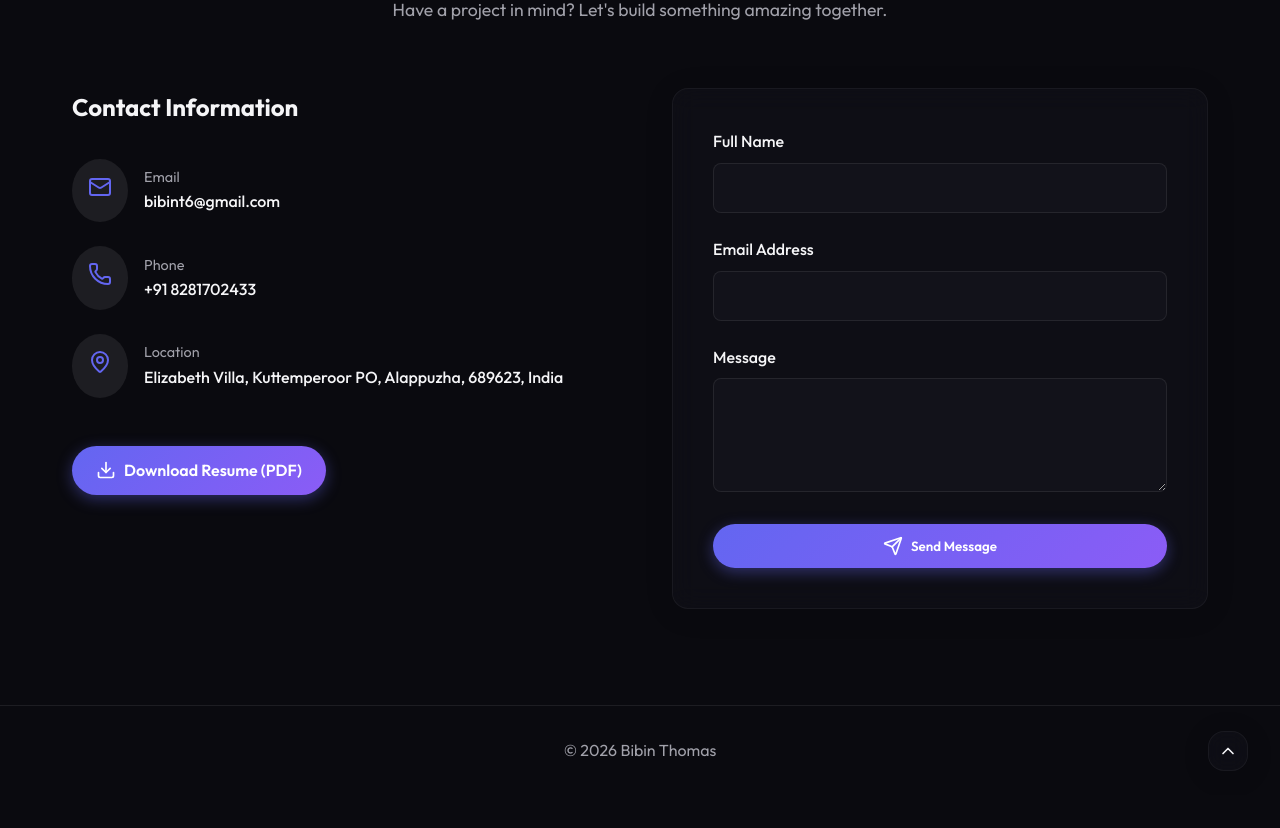
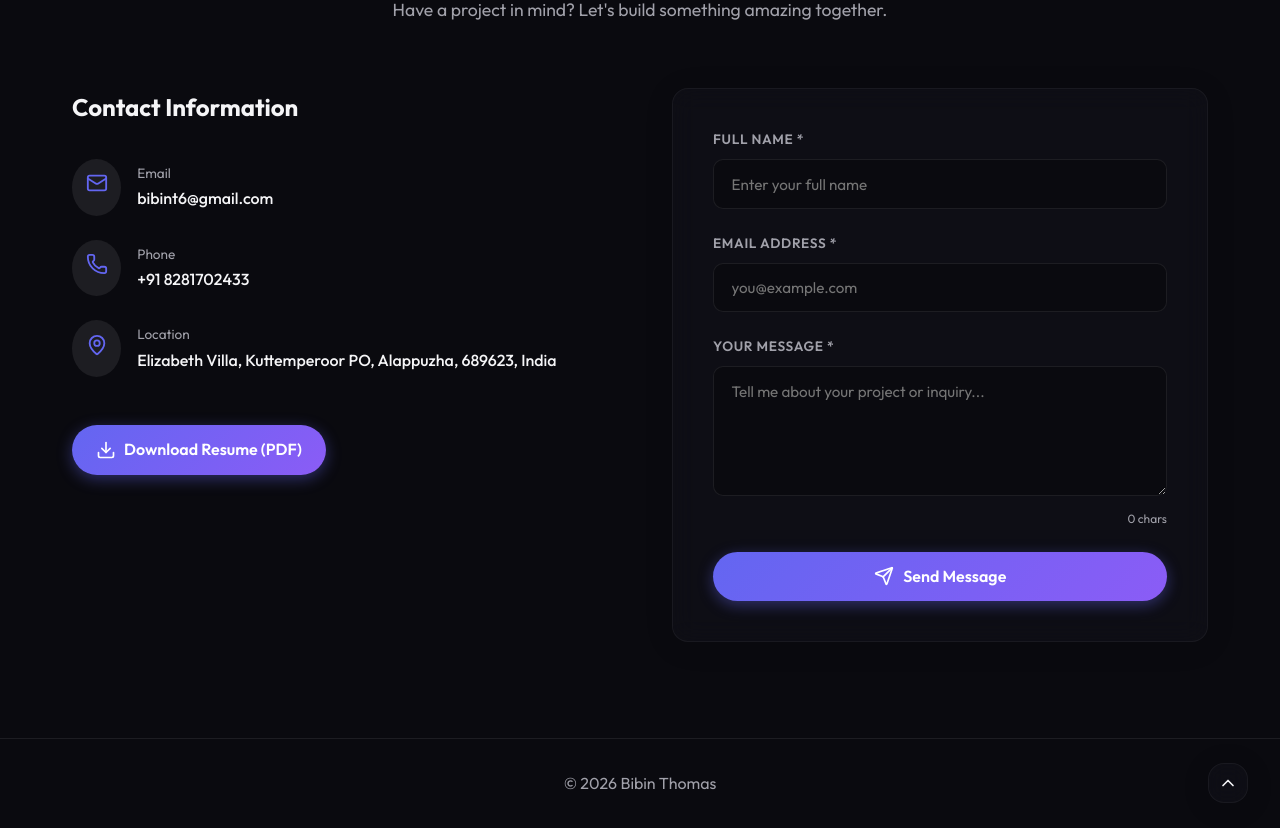
Before and after one commit to Bibin369/Bib_Portfolio, a React (Vite) app: page / in a window 1280 px wide. Shown: the part 8860-9688 px from the top of the page. Before the commit the page ends 9655 px from the top, so only its background shows below. Built offline with nearby package versions, Linux system fonts and the light colour scheme.

Commit message:
Upgrade contact form: validation, spam protection, animations

```diff
--- a/src/sections/Contact.jsx
+++ b/src/sections/Contact.jsx
@@ -1,46 +1,106 @@
-import React, { useState } from 'react';
+import React, { useState, useRef } from 'react';
 import SectionHeading from '../components/SectionHeading';
 import { portfolioData } from '../data/portfolioData';
 import { motion, AnimatePresence } from 'framer-motion';
-import { Mail, Phone, MapPin, Send, Download } from 'lucide-react';
+import { Mail, Phone, MapPin, Send, Download, CheckCircle, AlertCircle, Loader } from 'lucide-react';
+
+const inputStyle = {
+  width: '100%',
+  padding: '0.9rem 1.1rem',
+  borderRadius: '10px',
+  border: '1.5px solid var(--border-color)',
+  background: 'var(--bg-primary)',
+  color: 'var(--text-primary)',
+  fontFamily: 'inherit',
+  fontSize: '0.95rem',
+  outline: 'none',
+  transition: 'border-color 0.25s, box-shadow 0.25s',
+  boxSizing: 'border-box',
+};
+
+const labelStyle = {
+  display: 'block',
+  marginBottom: '0.5rem',
+  color: 'var(--text-secondary)',
+  fontWeight: 600,
+  fontSize: '0.85rem',
+  letterSpacing: '0.05em',
+  textTransform: 'uppercase',
+};
 
 export default function Contact() {
   const { contact, hero } = portfolioData;
-  const [formData, setFormData] = useState({ name: '', email: '', message: '' });
+  const [formData, setFormData] = useState({ name: '', email: '', message: '', honeypot: '' });
+  const [errors, setErrors] = useState({});
   const [isSubmitting, setIsSubmitting] = useState(false);
   const [submitStatus, setSubmitStatus] = useState(null); // 'success' | 'error' | null
+  const [hasSubmitted, setHasSubmitted] = useState(false);
+  const lastSubmitTime = useRef(0);
+
+  // Validation
+  const validate = () => {
+    const newErrors = {};
+    if (!formData.name.trim() || formData.name.trim().length < 2) {
+      newErrors.name = 'Please enter your full name (at least 2 characters).';
+    }
+    const emailRegex = /^[^\s@]+@[^\s@]+\.[^\s@]+$/;
+    if (!formData.email.trim() || !emailRegex.test(formData.email.trim())) {
+      newErrors.email = 'Please enter a valid email address.';
+    }
+    if (!formData.message.trim() || formData.message.trim().length < 10) {
+      newErrors.message = 'Message must be at least 10 characters.';
+    }
+    return newErrors;
+  };
 
   const handleSubmit = async (e) => {
     e.preventDefault();
+
+    // Honeypot check (bot filled the hidden field)
+    if (formData.honeypot) return;
+
+    // Spam throttle: prevent resubmission within 30 seconds
+    const now = Date.now();
+    if (now - lastSubmitTime.current < 30000 && hasSubmitted) {
+      setSubmitStatus('throttle');
+      return;
+    }
+
+    const validationErrors = validate();
+    if (Object.keys(validationErrors).length > 0) {
+      setErrors(validationErrors);
+      return;
+    }
+
+    setErrors({});
     setIsSubmitting(true);
     setSubmitStatus(null);
 
     try {
-      const response = await fetch("https://api.web3forms.com/submit", {
-        method: "POST",
-        headers: {
-          "Content-Type": "application/json",
-          Accept: "application/json",
-        },
+      const response = await fetch('https://api.web3forms.com/submit', {
+        method: 'POST',
+        headers: { 'Content-Type': 'application/json', Accept: 'application/json' },
         body: JSON.stringify({
-          // USER INSTRUCTION: Replace with your actual Web3Forms access key from https://web3forms.com/
-          access_key: "4b5b569b-bcc9-47f7-9662-46fbe21fc1a0",
+          access_key: '4b5b569b-bcc9-47f7-9662-46fbe21fc1a0',
+          subject: `Portfolio Contact from ${formData.name}`,
+          from_name: formData.name,
           name: formData.name,
           email: formData.email,
-          message: formData.message
+          message: formData.message,
+          botcheck: formData.honeypot || false,
         }),
       });
-
       const result = await response.json();
       if (result.success) {
         setSubmitStatus('success');
-        setFormData({ name: '', email: '', message: '' });
-        // Clear success message after 5 seconds
-        setTimeout(() => setSubmitStatus(null), 5000);
+        setHasSubmitted(true);
+        lastSubmitTime.current = Date.now();
+        setFormData({ name: '', email: '', message: '', honeypot: '' });
+        setTimeout(() => setSubmitStatus(null), 7000);
       } else {
         setSubmitStatus('error');
       }
-    } catch (error) {
+    } catch {
       setSubmitStatus('error');
     } finally {
       setIsSubmitting(false);
@@ -48,7 +108,20 @@ export default function Contact() {
   };
 
   const handleChange = (e) => {
-    setFormData({ ...formData, [e.target.name]: e.target.value });
+    const { name, value } = e.target;
+    setFormData(prev => ({ ...prev, [name]: value }));
+    // Clear the field error on change
+    if (errors[name]) setErrors(prev => ({ ...prev, [name]: undefined }));
+  };
+
+  const handleFocus = (e) => {
+    e.target.style.borderColor = 'var(--accent-primary)';
+    e.target.style.boxShadow = '0 0 0 3px var(--accent-glow)';
+  };
+
+  const handleBlur = (e) => {
+    e.target.style.borderColor = errors[e.target.name] ? '#ef4444' : 'var(--border-color)';
+    e.target.style.boxShadow = 'none';
   };
 
   return (
@@ -67,35 +140,21 @@ export default function Contact() {
           <h3 style={{ fontSize: '1.5rem', marginBottom: '2rem', color: 'var(--text-primary)' }}>Contact Information</h3>
 
           <div style={{ display: 'flex', flexDirection: 'column', gap: '1.5rem', marginBottom: '3rem' }}>
-            <div style={{ display: 'flex', alignItems: 'center', gap: '1rem' }}>
-              <div style={{ background: 'var(--border-color)', padding: '1rem', borderRadius: '50%', color: 'var(--accent-primary)' }}>
-                <Mail size={24} />
+            {[
+              { icon: <Mail size={22} />, label: 'Email', value: contact.email },
+              { icon: <Phone size={22} />, label: 'Phone', value: contact.phone },
+              { icon: <MapPin size={22} />, label: 'Location', value: contact.location },
+            ].map(({ icon, label, value }) => (
+              <div key={label} style={{ display: 'flex', alignItems: 'center', gap: '1rem' }}>
+                <div style={{ background: 'var(--border-color)', padding: '0.85rem', borderRadius: '50%', color: 'var(--accent-primary)', flexShrink: 0 }}>
+                  {icon}
                 </div>
                 <div>
-                <p style={{ color: 'var(--text-secondary)', fontSize: '0.9rem' }}>Email</p>
-                <p style={{ color: 'var(--text-primary)', fontWeight: 500 }}>{contact.email}</p>
+                  <p style={{ color: 'var(--text-secondary)', fontSize: '0.85rem', marginBottom: '0.1rem' }}>{label}</p>
+                  <p style={{ color: 'var(--text-primary)', fontWeight: 500 }}>{value}</p>
                 </div>
               </div>
-
-            <div style={{ display: 'flex', alignItems: 'center', gap: '1rem' }}>
-              <div style={{ background: 'var(--border-color)', padding: '1rem', borderRadius: '50%', color: 'var(--accent-primary)' }}>
-                <Phone size={24} />
-              </div>
-              <div>
-                <p style={{ color: 'var(--text-secondary)', fontSize: '0.9rem' }}>Phone</p>
-                <p style={{ color: 'var(--text-primary)', fontWeight: 500 }}>{contact.phone}</p>
-              </div>
-            </div>
-
-            <div style={{ display: 'flex', alignItems: 'center', gap: '1rem' }}>
-              <div style={{ background: 'var(--border-color)', padding: '1rem', borderRadius: '50%', color: 'var(--accent-primary)' }}>
-                <MapPin size={24} />
-              </div>
-              <div>
-                <p style={{ color: 'var(--text-secondary)', fontSize: '0.9rem' }}>Location</p>
-                <p style={{ color: 'var(--text-primary)', fontWeight: 500 }}>{contact.location}</p>
-              </div>
-            </div>
+            ))}
           </div>
 
           <a href={hero.resumeLink} className="btn-primary" style={{ display: 'inline-flex', alignItems: 'center', gap: '0.5rem' }}>
@@ -111,118 +170,180 @@ export default function Contact() {
           viewport={{ once: true }}
           transition={{ duration: 0.6, delay: 0.2 }}
         >
-          <form onSubmit={handleSubmit} className="glass-panel" style={{ padding: '2.5rem', display: 'flex', flexDirection: 'column', gap: '1.5rem' }}>
+          <form
+            onSubmit={handleSubmit}
+            noValidate
+            className="glass-panel"
+            style={{ padding: '2.5rem', display: 'flex', flexDirection: 'column', gap: '1.5rem' }}
+          >
+            {/* Honeypot hidden field — bots fill this, humans don't */}
+            <input
+              type="text"
+              name="honeypot"
+              value={formData.honeypot}
+              onChange={handleChange}
+              style={{ display: 'none' }}
+              tabIndex="-1"
+              autoComplete="off"
+            />
+
+            {/* Name */}
             <div>
-              <label htmlFor="name" style={{ display: 'block', marginBottom: '0.5rem', color: 'var(--text-primary)', fontWeight: 500 }}>Full Name</label>
+              <label htmlFor="name" style={labelStyle}>Full Name *</label>
               <input
                 type="text"
                 id="name"
                 name="name"
+                placeholder="Enter your full name"
                 value={formData.name}
                 onChange={handleChange}
-                required
-                style={{
-                  width: '100%',
-                  padding: '1rem',
-                  borderRadius: '8px',
-                  border: '1px solid var(--border-color)',
-                  background: 'var(--bg-secondary)',
-                  color: 'var(--text-primary)',
-                  fontFamily: 'inherit',
-                  outline: 'none',
-                  transition: 'border-color 0.2s'
-                }}
-                onFocus={(e) => e.target.style.borderColor = 'var(--accent-primary)'}
-                onBlur={(e) => e.target.style.borderColor = 'var(--border-color)'}
+                onFocus={handleFocus}
+                onBlur={handleBlur}
+                style={{ ...inputStyle, borderColor: errors.name ? '#ef4444' : 'var(--border-color)' }}
+                disabled={isSubmitting}
               />
+              <AnimatePresence>
+                {errors.name && (
+                  <motion.p initial={{ opacity: 0, y: -4 }} animate={{ opacity: 1, y: 0 }} exit={{ opacity: 0 }}
+                    style={{ color: '#ef4444', fontSize: '0.8rem', marginTop: '0.4rem', display: 'flex', alignItems: 'center', gap: '0.3rem' }}>
+                    <AlertCircle size={13} /> {errors.name}
+                  </motion.p>
+                )}
+              </AnimatePresence>
             </div>
 
+            {/* Email */}
             <div>
-              <label htmlFor="email" style={{ display: 'block', marginBottom: '0.5rem', color: 'var(--text-primary)', fontWeight: 500 }}>Email Address</label>
+              <label htmlFor="email" style={labelStyle}>Email Address *</label>
               <input
                 type="email"
                 id="email"
                 name="email"
+                placeholder="you@example.com"
                 value={formData.email}
                 onChange={handleChange}
-                required
-                style={{
-                  width: '100%',
-                  padding: '1rem',
-                  borderRadius: '8px',
-                  border: '1px solid var(--border-color)',
-                  background: 'var(--bg-secondary)',
-                  color: 'var(--text-primary)',
-                  fontFamily: 'inherit',
-                  outline: 'none',
-                  transition: 'border-color 0.2s'
-                }}
-                onFocus={(e) => e.target.style.borderColor = 'var(--accent-primary)'}
-                onBlur={(e) => e.target.style.borderColor = 'var(--border-color)'}
+                onFocus={handleFocus}
+                onBlur={handleBlur}
+                style={{ ...inputStyle, borderColor: errors.email ? '#ef4444' : 'var(--border-color)' }}
+                disabled={isSubmitting}
               />
+              <AnimatePresence>
+                {errors.email && (
+                  <motion.p initial={{ opacity: 0, y: -4 }} animate={{ opacity: 1, y: 0 }} exit={{ opacity: 0 }}
+                    style={{ color: '#ef4444', fontSize: '0.8rem', marginTop: '0.4rem', display: 'flex', alignItems: 'center', gap: '0.3rem' }}>
+                    <AlertCircle size={13} /> {errors.email}
+                  </motion.p>
+                )}
+              </AnimatePresence>
             </div>
 
+            {/* Message */}
             <div>
-              <label htmlFor="message" style={{ display: 'block', marginBottom: '0.5rem', color: 'var(--text-primary)', fontWeight: 500 }}>Message</label>
+              <label htmlFor="message" style={labelStyle}>Your Message *</label>
               <textarea
                 id="message"
                 name="message"
+                placeholder="Tell me about your project or inquiry..."
                 value={formData.message}
                 onChange={handleChange}
-                required
+                onFocus={handleFocus}
+                onBlur={handleBlur}
                 rows="5"
-                style={{
-                  width: '100%',
-                  padding: '1rem',
-                  borderRadius: '8px',
-                  border: '1px solid var(--border-color)',
-                  background: 'var(--bg-secondary)',
-                  color: 'var(--text-primary)',
-                  fontFamily: 'inherit',
-                  outline: 'none',
-                  transition: 'border-color 0.2s',
-                  resize: 'vertical'
-                }}
-                onFocus={(e) => e.target.style.borderColor = 'var(--accent-primary)'}
-                onBlur={(e) => e.target.style.borderColor = 'var(--border-color)'}
-              ></textarea>
+                style={{ ...inputStyle, borderColor: errors.message ? '#ef4444' : 'var(--border-color)', resize: 'vertical', minHeight: '130px' }}
+                disabled={isSubmitting}
+              />
+              <div style={{ display: 'flex', justifyContent: 'space-between', alignItems: 'center', marginTop: '0.3rem' }}>
+                <AnimatePresence>
+                  {errors.message && (
+                    <motion.p initial={{ opacity: 0, y: -4 }} animate={{ opacity: 1, y: 0 }} exit={{ opacity: 0 }}
+                      style={{ color: '#ef4444', fontSize: '0.8rem', display: 'flex', alignItems: 'center', gap: '0.3rem' }}>
+                      <AlertCircle size={13} /> {errors.message}
+                    </motion.p>
+                  )}
+                </AnimatePresence>
+                <span style={{ fontSize: '0.75rem', color: 'var(--text-secondary)', marginLeft: 'auto' }}>
+                  {formData.message.length} chars
+                </span>
+              </div>
             </div>
 
+            {/* Submit Button */}
             <button
               type="submit"
               className="btn-primary"
               disabled={isSubmitting}
-              style={{ display: 'flex', justifyContent: 'center', alignItems: 'center', gap: '0.5rem', opacity: isSubmitting ? 0.7 : 1, transition: 'all 0.3s' }}
+              style={{
+                display: 'flex', justifyContent: 'center', alignItems: 'center',
+                gap: '0.6rem', opacity: isSubmitting ? 0.75 : 1,
+                transition: 'all 0.3s', fontSize: '1rem', padding: '0.9rem',
+                cursor: isSubmitting ? 'not-allowed' : 'pointer',
+              }}
             >
               {isSubmitting ? (
-                <>
-                   <div style={{ width: '20px', height: '20px', border: '3px solid rgba(255,255,255,0.3)', borderTopColor: '#fff', borderRadius: '50%', animation: 'spin 1s linear infinite' }} />
-                   Sending...
-                </>
+                <><Loader size={20} style={{ animation: 'spin 1s linear infinite' }} /> Sending...</>
               ) : (
-                <>
-                  <Send size={20} /> Send Message
-                </>
+                <><Send size={20} /> Send Message</>
               )}
             </button>
 
+            {/* Status Banners */}
             <AnimatePresence>
               {submitStatus === 'success' && (
-                <motion.div initial={{ opacity: 0, y: -10 }} animate={{ opacity: 1, y: 0 }} exit={{ opacity: 0 }} style={{ color: '#4ade80', textAlign: 'center', padding: '0.5rem', background: 'rgba(74, 222, 128, 0.1)', borderRadius: '8px', border: '1px solid rgba(74, 222, 128, 0.2)' }}>
-                  Message sent successfully! I'll be in touch soon.
+                <motion.div
+                  initial={{ opacity: 0, scale: 0.95 }}
+                  animate={{ opacity: 1, scale: 1 }}
+                  exit={{ opacity: 0, scale: 0.95 }}
+                  style={{
+                    display: 'flex', alignItems: 'flex-start', gap: '0.75rem',
+                    color: '#4ade80', padding: '1rem 1.2rem',
+                    background: 'rgba(74,222,128,0.08)',
+                    borderRadius: '10px', border: '1px solid rgba(74,222,128,0.25)',
+                    lineHeight: 1.5,
+                  }}
+                >
+                  <CheckCircle size={20} style={{ flexShrink: 0, marginTop: '0.1rem' }} />
+                  <div>
+                    <strong style={{ display: 'block', marginBottom: '0.25rem' }}>Message sent successfully!</strong>
+                    <span style={{ fontSize: '0.88rem', opacity: 0.85 }}>Thank you for reaching out — I'll get back to you within 24–48 hours.</span>
+                  </div>
                 </motion.div>
               )}
               {submitStatus === 'error' && (
-                <motion.div initial={{ opacity: 0, y: -10 }} animate={{ opacity: 1, y: 0 }} exit={{ opacity: 0 }} style={{ color: '#ef4444', textAlign: 'center', padding: '0.5rem', background: 'rgba(239, 68, 68, 0.1)', borderRadius: '8px', border: '1px solid rgba(239, 68, 68, 0.2)' }}>
-                  Oops! Something went wrong. Please try again.
+                <motion.div
+                  initial={{ opacity: 0, scale: 0.95 }}
+                  animate={{ opacity: 1, scale: 1 }}
+                  exit={{ opacity: 0, scale: 0.95 }}
+                  style={{
+                    display: 'flex', alignItems: 'center', gap: '0.75rem',
+                    color: '#ef4444', padding: '1rem 1.2rem',
+                    background: 'rgba(239,68,68,0.08)',
+                    borderRadius: '10px', border: '1px solid rgba(239,68,68,0.25)',
+                  }}
+                >
+                  <AlertCircle size={20} style={{ flexShrink: 0 }} />
+                  <span>Something went wrong. Please try again or email me directly at <strong>{contact.email}</strong></span>
+                </motion.div>
+              )}
+              {submitStatus === 'throttle' && (
+                <motion.div
+                  initial={{ opacity: 0, scale: 0.95 }}
+                  animate={{ opacity: 1, scale: 1 }}
+                  exit={{ opacity: 0, scale: 0.95 }}
+                  style={{
+                    display: 'flex', alignItems: 'center', gap: '0.75rem',
+                    color: '#f59e0b', padding: '1rem 1.2rem',
+                    background: 'rgba(245,158,11,0.08)',
+                    borderRadius: '10px', border: '1px solid rgba(245,158,11,0.25)',
+                  }}
+                >
+                  <AlertCircle size={20} style={{ flexShrink: 0 }} />
+                  <span>You already sent a message recently. Please wait 30 seconds before trying again.</span>
                 </motion.div>
               )}
             </AnimatePresence>
+          </form>
 
-            <style>{`
-              @keyframes spin { 100% { transform: rotate(360deg); } }
-            `}</style>
-          </form>
+          <style>{`@keyframes spin { 100% { transform: rotate(360deg); } }`}</style>
         </motion.div>
 
       </div>
```
Lines whose indentation alone changed are shown as unchanged.
